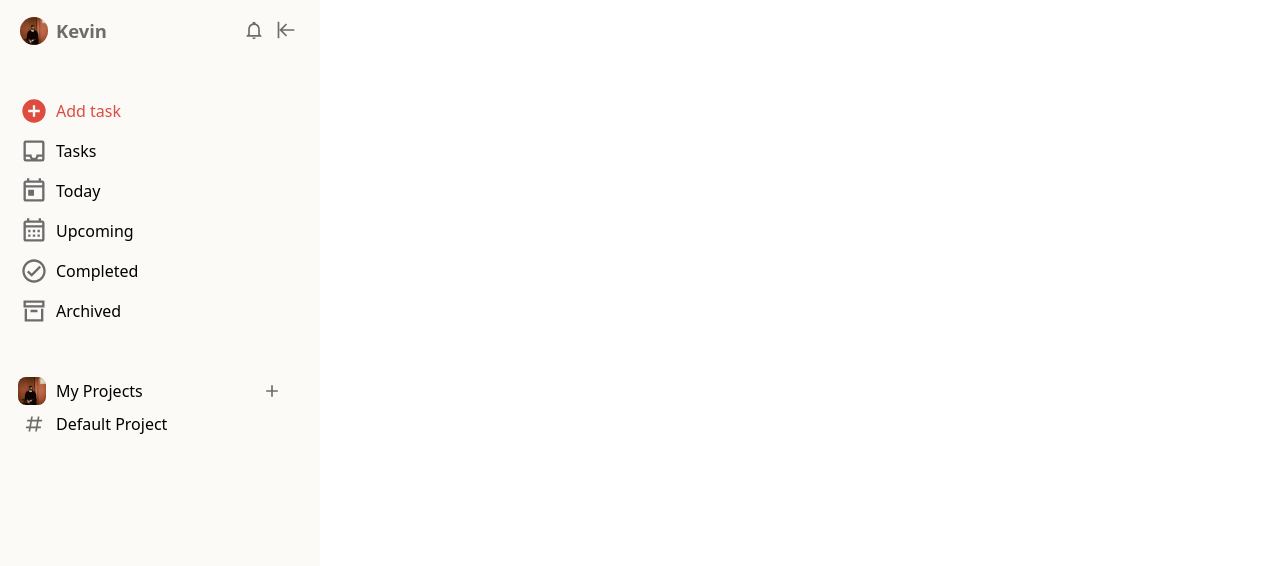
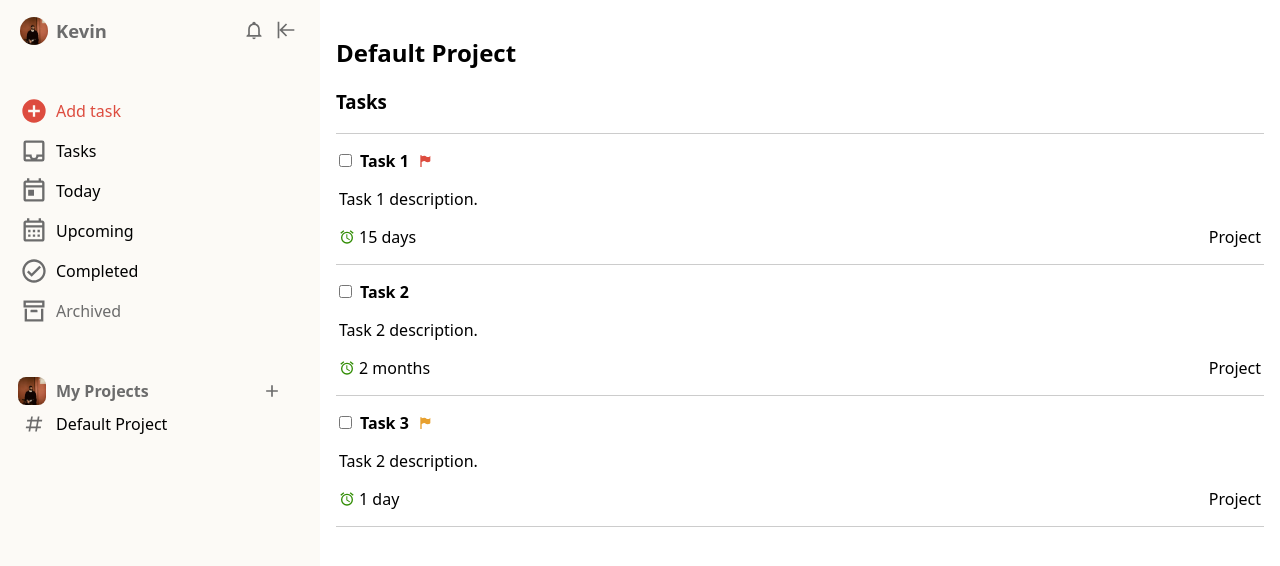
Before and after one commit to kevingarciamartin/todo-list, a website built with webpack: page src/template.html in a window 1280 px wide. Both pictures are taken after a click on the button "Default Project". Shown: the top 566 px of the page. Built offline with nearby package versions, Linux system fonts and the light colour scheme.

Commit message:
Render project tasks to main

```diff
--- a/src/index.js
+++ b/src/index.js
@@ -8,20 +8,20 @@ import {
 } from "./static/js/components/Modal";
 import { createTask } from "./static/js/components/task";
 import { createProject } from "./static/js/components/project";
-import { formatISO9075, addDays } from "date-fns";
+import { addDays } from "date-fns";
 
 const app = (() => {
   const projects = [];
   const defaultProject = createProject("Default Project");
 
   defaultProject.addTask(
-    createTask("Task 1", "Task 1 description.", new Date(), 2)
+    createTask("Task 1", "Task 1 description.", addDays(new Date(), 15), 2)
   );
   defaultProject.addTask(
-    createTask("Task 2", "Task 2 description.", new Date(), 0)
+    createTask("Task 2", "Task 2 description.", addDays(new Date(), 65), 0)
   );
   defaultProject.addTask(
-    createTask("Task 3", "Task 2 description.", new Date(), 1)
+    createTask("Task 3", "Task 2 description.", addDays(new Date(), 1), 1)
   );
 
   projects.push(defaultProject);
--- a/src/static/css/style.css
+++ b/src/static/css/style.css
@@ -9,6 +9,7 @@
   --clr-pink: #f9e9e3;
   --clr-red: #dd4c3f;
   --clr-orange: #c77b00;
+  --clr-yellow: #e7a02e;
 
   --clr-accent-primary: var(--clr-red);
   --clr-accent-secondary: var(--clr-pink);
@@ -25,6 +26,14 @@
   --fs-300: 0.85rem;
   --fs-400: 1rem;
   --fs-500: 1.15rem;
+}
+
+.priority-medium {
+  fill: var(--clr-yellow);
+}
+
+.priority-high {
+  fill: var(--clr-red);
 }
 
 body {
@@ -133,6 +142,14 @@ body {
       }
     }
 
+    #my-projects {
+      font-weight: bold;
+
+      > li {
+        color: var(--clr-text-secondary);
+      }
+    }
+
     header svg,
     #my-projects svg {
       width: 1.25rem;
@@ -164,8 +181,9 @@ body {
       grid-column: 3;
     }
 
-    .nav-btn-small:disabled {
+    .nav-btn:disabled {
       cursor: default;
+      color: var(--clr-text-secondary);
 
       &:hover,
       &:focus-visible {
@@ -182,11 +200,61 @@ body {
 #content {
   --_main-padding: var(--_body-padding, 1rem);
 
-  grid-column: main-start / main-end;
+  grid-column: content-start / content-end;
 
   background-color: var(--clr-background-main);
   padding-block: var(--_main-padding);
-  height: 300vh;
+
+  .task-list {
+    list-style: none;
+    padding: 0;
+
+    .task {
+      border-top: 1px solid var(--clr-border);
+      padding: 1rem 3px;
+
+      &:last-of-type {
+        border-bottom: 1px solid var(--clr-border);
+      }
+
+      .task-header,
+      .task-footer {
+        display: flex;
+        align-items: center;
+      }
+
+      .task-header {
+        gap: 0.5rem;
+
+        input[type="checkbox"] {
+          margin: 0;
+        }
+
+        h4 {
+          margin: 0;
+        }
+
+        svg {
+          width: var(--fs-400);
+        }
+      }
+
+      .task-footer {
+        justify-content: space-between;
+
+        .task-due-date {
+          display: flex;
+          align-items: center;
+          gap: 0.25rem;
+
+          svg {
+            fill: var(--clr-green);
+            width: var(--fs-400);
+          }
+        }
+      }
+    }
+  }
 }
 
 dialog {
--- a/src/static/js/components/RenderProjectsToMenu.js
+++ b/src/static/js/components/RenderProjectsToMenu.js
@@ -1,11 +1,11 @@
+import { RenderProjectTasksToMain } from "./RenderTasksToMain";
+
 export default function RenderProjectsToMenu(projectList) {
   const myProjects = document.querySelector("#my-projects ul");
 
-  myProjects.textContent = ""
+  myProjects.textContent = "";
 
-  debugger
-
-  projectList.forEach(project => {
+  projectList.forEach((project) => {
     const li = document.createElement("li");
     const button = document.createElement("button");
 
@@ -18,8 +18,8 @@ export default function RenderProjectsToMenu(projectList) {
     myProjects.appendChild(li);
     li.appendChild(button);
 
-    button.addEventListener('click', () => {
-      console.log(project.title)
-    })
+    button.addEventListener("click", () => {
+      RenderProjectTasksToMain(project);
+    });
   });
 }
--- /dev/null
+++ b/src/static/js/components/RenderTasksToMain.js
@@ -0,0 +1,54 @@
+import { formatDistance } from "date-fns";
+
+export const RenderProjectTasksToMain = (project) => {
+  const content = document.querySelector("#content");
+
+  content.innerHTML = `<h2>${project.title}</h2>`;
+
+  if (project.getNumberOfTasks() === 0) {
+    const p = document.createElement("p");
+    p.textContent = "You have no tasks.";
+    content.appendChild(p);
+  } else {
+    const h3 = document.createElement("h3");
+    const ul = document.createElement("ul");
+    h3.textContent = "Tasks";
+    ul.classList.add("task-list");
+    content.appendChild(h3);
+    content.appendChild(ul);
+
+    const tasks = project.getTasks();
+    tasks.forEach((task) => {
+      const taskPriority = task.priority;
+      let priorityIcon;
+      if (taskPriority === 0) {
+        priorityIcon = "";
+      } else if (taskPriority === 1) {
+        priorityIcon =
+          '<svg class="priority-medium" xmlns="http://www.w3.org/2000/svg" viewBox="0 0 24 24"><title>flag-variant</title><path d="M6,3A1,1 0 0,1 7,4V4.88C8.06,4.44 9.5,4 11,4C14,4 14,6 16,6C19,6 20,4 20,4V12C20,12 19,14 16,14C13,14 13,12 11,12C8,12 7,14 7,14V21H5V4A1,1 0 0,1 6,3Z" /></svg>';
+      } else if (taskPriority === 2) {
+        priorityIcon =
+          '<svg class="priority-high" xmlns="http://www.w3.org/2000/svg" viewBox="0 0 24 24"><title>flag-variant</title><path d="M6,3A1,1 0 0,1 7,4V4.88C8.06,4.44 9.5,4 11,4C14,4 14,6 16,6C19,6 20,4 20,4V12C20,12 19,14 16,14C13,14 13,12 11,12C8,12 7,14 7,14V21H5V4A1,1 0 0,1 6,3Z" /></svg>';
+      }
+
+      const li = document.createElement("li");
+      li.classList.add("task");
+      li.innerHTML = `
+            <div class="task-header">
+              <input type="checkbox" name="task-checkbox">
+              <h4>${task.title}</h4>
+              <span>${priorityIcon}</span>
+            </div>
+            <p>${task.description}</p>
+            <div class="task-footer">
+              <div class="task-due-date">
+                <svg xmlns="http://www.w3.org/2000/svg" viewBox="0 0 24 24"><title>alarm</title><path d="M12,20A7,7 0 0,1 5,13A7,7 0 0,1 12,6A7,7 0 0,1 19,13A7,7 0 0,1 12,20M12,4A9,9 0 0,0 3,13A9,9 0 0,0 12,22A9,9 0 0,0 21,13A9,9 0 0,0 12,4M12.5,8H11V14L15.75,16.85L16.5,15.62L12.5,13.25V8M7.88,3.39L6.6,1.86L2,5.71L3.29,7.24L7.88,3.39M22,5.72L17.4,1.86L16.11,3.39L20.71,7.25L22,5.72Z" /></svg>
+                <span>${formatDistance(new Date(), task.dueDate)}</span>
+              </div>
+              <span>Project</span>
+            </div>
+          `;
+      ul.appendChild(li);
+    });
+  }
+};
--- a/src/static/js/components/project.js
+++ b/src/static/js/components/project.js
@@ -2,12 +2,13 @@ export const createProject = (title) => {
   const tasks = [];
 
   const getTasks = () => tasks;
+  const getNumberOfTasks = () => tasks.length;
   const getSortedTasks = (key, order) => {
     if (typeof tasks[0][key] === "string") {
       return tasks.toSorted((a, b) => {
         let x = a[key].toLowerCase();
         let y = b[key].toLowerCase();
-        if (order === 'ascending') {
+        if (order === "ascending") {
           if (x < y) {
             return -1;
           }
@@ -15,7 +16,7 @@ export const createProject = (title) => {
             return 1;
           }
           return 0;
-        } else if (order === 'descending') {
+        } else if (order === "descending") {
           if (x < y) {
             return 1;
           }
@@ -29,9 +30,9 @@ export const createProject = (title) => {
       typeof tasks[0][key] === "object" ||
       typeof tasks[0][key] === "number"
     ) {
-      if (order === 'ascending') {
+      if (order === "ascending") {
         return tasks.toSorted((a, b) => a[key] - b[key]);
-      } else if (order === 'descending') {
+      } else if (order === "descending") {
         return tasks.toSorted((a, b) => b[key] - a[key]);
       }
     }
@@ -42,6 +43,7 @@ export const createProject = (title) => {
   return {
     title,
     getTasks,
+    getNumberOfTasks,
     getSortedTasks,
     addTask,
     removeTask,
```
